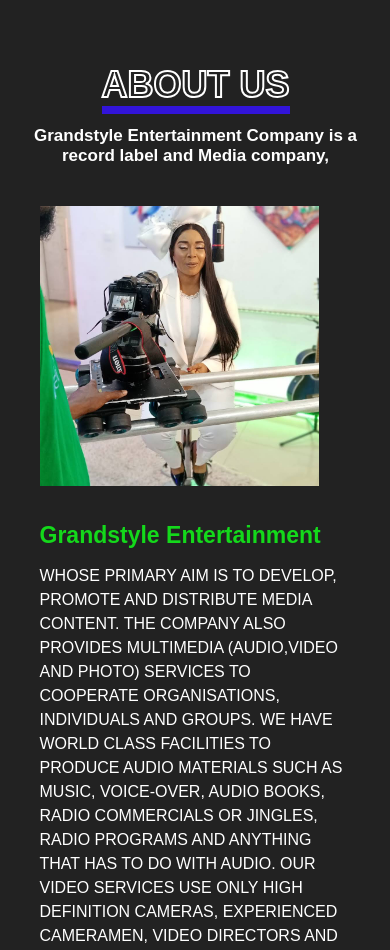
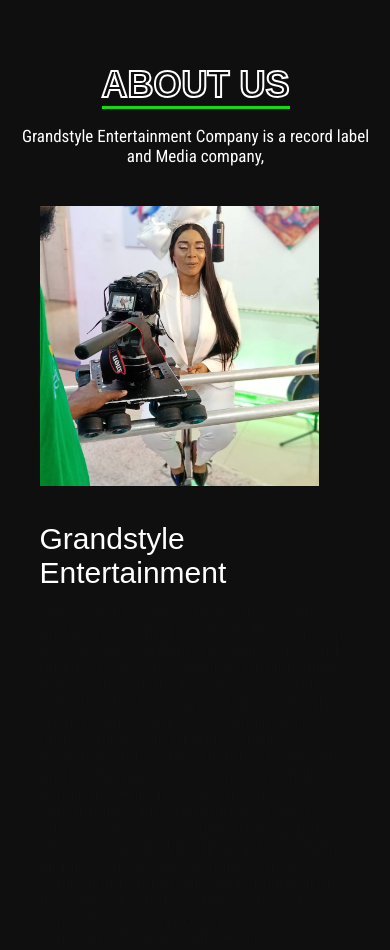
Before and after one commit to Soft-icode/Grandstyle, a plain HTML site: page index.html in a window 390 px wide. Shown: the part 900-1850 px from the top of the page. Drawn offline with nearby package versions, Linux system fonts and the light colour scheme; a web font is replaced by a local one.

Commit message:
Update style.css

```diff
--- a/style.css
+++ b/style.css
@@ -1,4 +1,4 @@
-@import url('https://fonts.googleapis.com/css2?family=Bebas+Neue&family=Dancing+Script:wght@400;500&family=Moon+Dance&family=Playfair+Display:ital,wght@0,400;0,500;1,600;1,700&family=Roboto&family=Roboto+Slab&family=Rubik+Mono+One&display=swap');
+@import url('https://fonts.googleapis.com/css2?family=Bebas+Neue&family=Dancing+Script:wght@400;500&family=Moon+Dance&family=Playfair+Display:ital,wght@0,400;0,500;1,600;1,700&family=Roboto+Condensed:wght@300;400;500&family=Rubik+Moonrocks&display=swap');
 * {
     padding: 0;
     margin: 0;
@@ -136,7 +136,7 @@
   .about-us{
     width: 100%;
     padding-top: 6.25rem;
-    background-color: #222222;
+    background-color: #f7f4f4;
   }
   .about-us-section{
     width: 90%;
@@ -150,7 +150,7 @@
   .about-us-section h1{
     margin-bottom: 20px;
     text-transform: uppercase;
-    -webkit-text-stroke-color: #fff;
+    -webkit-text-stroke-color: #0f0f0f;
     color: transparent;
     -webkit-text-stroke-width: 0.125rem;
     font-weight: 700;
@@ -160,24 +160,22 @@
     content: '';
     position: absolute;
     width: 100%;
-    height: 8px;
+    height: 3px;
     display: block;
     margin: 0 auto;
-    background-color: #3214d9;
+    background-color: #14d914;
   }
   .about-us-section p{
-    font-weight: 600;
+    font-weight: 400;
     font-size: 18px;
-    color: #fff;
+    color: #141414;
     margin-bottom: 35px;
+    font-family: 'Roboto Condensed', sans-serif;
   }
   .container{
     width: 90%;
     margin: 0 auto;
-    color: #fff;
-    opacity: 0;
-    animation: slidebottom 2s ease forwards;
-    transition-delay: 3s;
+    color: #111111;
   }
     .about{
         display: flex;
@@ -200,21 +198,34 @@
   }
   .about-content{
     flex: 1;
-    font-family: 'Bebas Neue', sans-serif;
   }
   .about-content h1{
-    color: #14d91b;
+    color: #080808;
     padding-top: 16px;
-    font-size: 23px;
+    font-size: 30px;
     margin-bottom: 15px;
-    font-weight:900;
+    font-family: 'Rubik Moonrocks', sans-serif;
+    font-weight:500;
   }
-  .about-content p{
-    padding-right: 18px;
+  .about-content ul li{
+    font-weight: 600;
+    list-style-type: none;
+    font-family: 'Playfair Display', serif;;
+    padding-top: 10px;
+    text-transform: uppercase;
+  }
+  .about-content ul li i{
+    padding-right: 5px;
+  }
+  .about-content ul p{
+    text-transform: capitalize;
+    padding-top: 15px;
+    padding-right: 25px;
     line-height: 1.5;
     font-size: 1.125rem;
-    text-transform: uppercase;
-    font-weight: 500;
+    text-transform: lowercase;
+    font-weight: 300;
+    font-family: 'Roboto Condensed', sans-serif;
   }
   .about-content .read-more{
     display: inline-block;
@@ -250,6 +261,7 @@
   .about-us{
     width: 100%;
     padding-top: 6.25rem;
+    background-color: #0f0f0f;
 
   }
   .about-us-section{
@@ -258,10 +270,15 @@
   }
   .about-us-section h1{
     font-size: 36px;
+    -webkit-text-stroke-color:#fff;
+    color: transparent;
+    -webkit-text-stroke-width: 0.125rem;
   }
   .about-us-section p{
+    font-weight: 400;
     font-size: 17px;
     margin-bottom: 0px;
+    color: #fff;
   }
   .container{
     padding: 0px;
@@ -274,12 +291,21 @@
     margin-right: 0px;
     margin-bottom: 20px;
   }
-  .about-content p{
+  .about-content h1{
+    color: #fff;
+  }
+  .about-content ul p{
     padding: 0px;
     font-size: 16px;
-
+    color: #fff;
   }
-
+  .about-content ul li{
+    font-weight: 400;
+  }
+  .about-content ul i,li{
+    padding-right: 3px;
+    color: #fff;
+  }
 }
 
 @keyframes slidetop{
```
